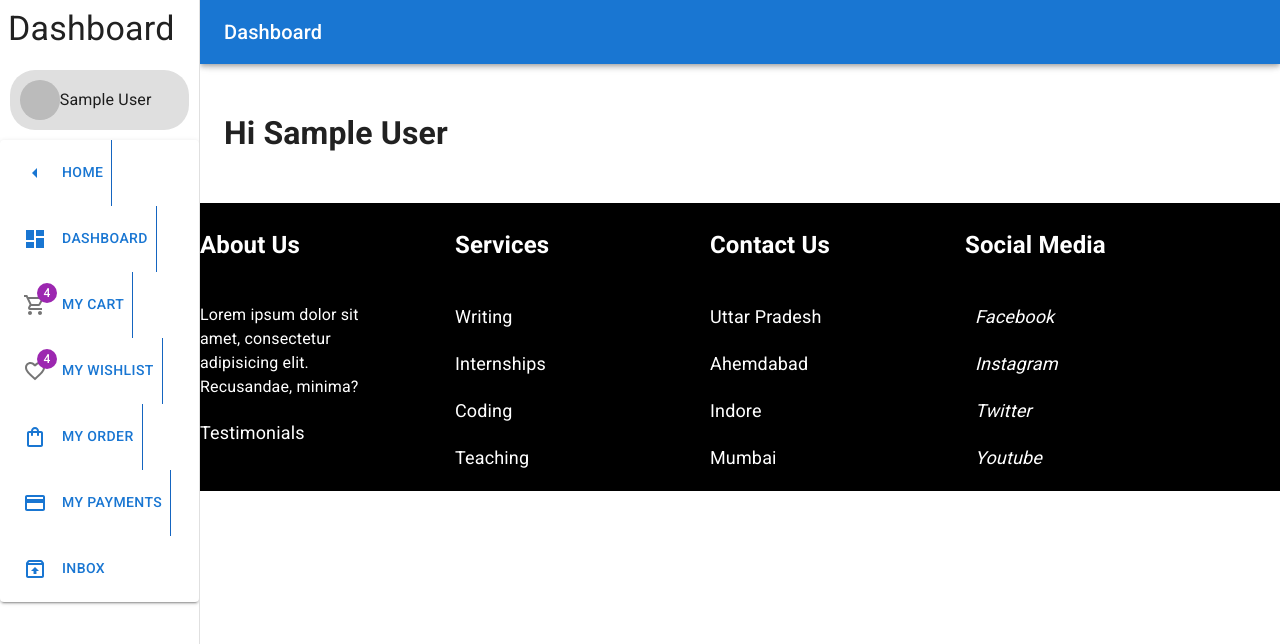
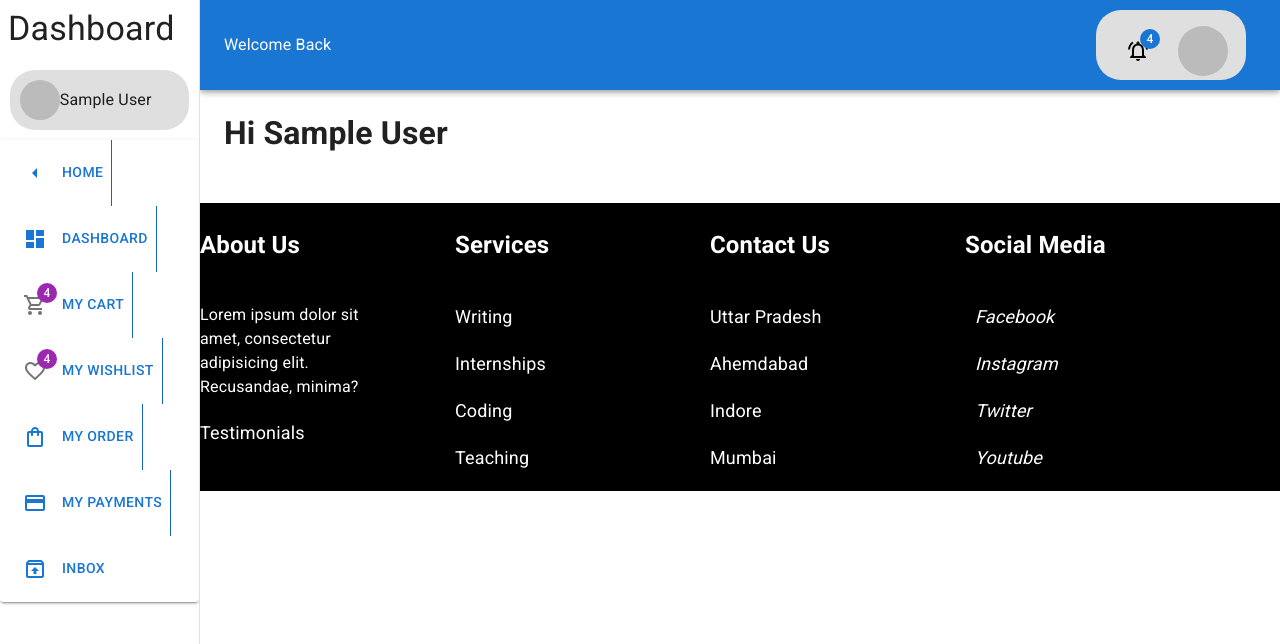
Before and after one commit to mr-samsul-alam/Deal-n-Sale, a React (Create React App) app: page /dashboard in a window 1280 px wide. Shown: the top 644 px of the page. Built offline with nearby package versions, Linux system fonts and the light colour scheme; no server answers; sample sign-in values are in the browser's storage.

Commit message:
dashboard heder icons

```diff
--- a/src/Pages/DashBoard/Dashboard/Dashboard.js
+++ b/src/Pages/DashBoard/Dashboard/Dashboard.js
@@ -16,6 +16,8 @@ import FavoriteBorderOutlinedIcon from '@mui/icons-material/FavoriteBorderOutlin
 import ShoppingBagOutlinedIcon from '@mui/icons-material/ShoppingBagOutlined';
 import PaymentOutlinedIcon from '@mui/icons-material/PaymentOutlined';
 import UnarchiveOutlinedIcon from '@mui/icons-material/UnarchiveOutlined';
+import AlignHorizontalRightOutlinedIcon from '@mui/icons-material/AlignHorizontalRightOutlined';
+import NotificationsActiveOutlinedIcon from '@mui/icons-material/NotificationsActiveOutlined';
 import {
     Outlet,
     Link,
@@ -31,9 +33,16 @@ function Dashboard(props) {
     const [mobileOpen, setMobileOpen] = React.useState(false);
 
     const { admin, user } = UseFireBase();
+    console.log(user?.photoUrl)
     const handleDrawerToggle = () => {
         setMobileOpen(!mobileOpen);
     };
+    const userIconClicked = () => {
+        console.log('photo clicked')
+    }
+    const notifitionCLick = () => {
+        console.log('notification clicked')
+    }
 
     const drawer = (
         <div>
@@ -93,8 +102,16 @@ function Dashboard(props) {
                     <Button variant="text"> <UnarchiveOutlinedIcon style={{ margin: '15px' }} />Inbox</Button>
                 </NavLink>
                 {admin && <Box>
-                    <Link to={`/dashboard/makeAdmin`}><Button color="inherit">Make Admin</Button></Link>
-                    <Link to={`/dashboard/addProducts`}><Button color="inherit">Add Products</Button></Link>
+                    <NavLink
+                        style={{ textDecoration: 'none', display: "block" }}
+                        to="/dashboard/makeAdmin">
+                        <Button variant="text"  > <ArrowLeftOutlinedIcon style={{ margin: '15px' }} /> Make Admin</Button>
+                    </NavLink>
+                    <NavLink
+                        style={{ textDecoration: 'none', display: "block" }}
+                        to="/dashboard/addProducts">
+                        <Button variant="text"  > <ArrowLeftOutlinedIcon style={{ margin: '15px' }} />Add Products</Button>
+                    </NavLink>
                 </Box>}
             </ButtonGroup>
         </div>
@@ -112,7 +129,7 @@ function Dashboard(props) {
                     ml: { sm: `${drawerWidth}px` },
                 }}
             >
-                <Toolbar>
+                <Toolbar style={{ display: 'flex', justifyContent: 'space-between' }}>
                     <IconButton
                         color="inherit"
                         aria-label="open drawer"
@@ -120,12 +137,28 @@ function Dashboard(props) {
                         onClick={handleDrawerToggle}
                         sx={{ mr: 2, display: { sm: 'none' } }}
                     >
-                        <MenuIcon />
+                        <AlignHorizontalRightOutlinedIcon />
+
                     </IconButton>
-                    <Typography variant="h6" noWrap component="div">
-                        Dashboard
+
+                    <Typography>
+                        Welcome Back
                     </Typography>
+                    <Box style={{ padding: '10px', margin: '10px', borderRadius: '25px', backgroundColor: '#DFDFDF', width: '150px', height: '70px' }}>
+                        <Box style={{ display: 'flex', justifyContent: 'space-between', alignItems: 'center', }}>
+                            <Button>
+                                <Badge badgeContent={4} color="primary"  >
+                                    <NotificationsActiveOutlinedIcon style={{ color: 'black' }} onClick={notifitionCLick} />
+                                </Badge>
+                            </Button>
+                            <Button>
+                                <img onClick={userIconClicked} src={user?.photoURL} alt="" style={{ borderRadius: '50%', width: '100%' }} />
+                            </Button>
+                        </Box>
+
+                    </Box>
                 </Toolbar>
+
             </AppBar>
             <Box
                 component="nav"
--- a/src/Pages/Shared/NavigationBar/NavigationBar.js
+++ b/src/Pages/Shared/NavigationBar/NavigationBar.js
@@ -15,6 +15,7 @@ import { Avatar, InputBase } from '@mui/material';
 import { styled, alpha } from '@mui/material/styles';
 import SearchIcon from '@mui/icons-material/Search';
 import Paper from '@mui/material/Paper';
+import AccountCircleOutlinedIcon from '@mui/icons-material/AccountCircleOutlined';
 
 const NavigationBar = () => {
   const { user, logout } = UseFireBase()
@@ -156,7 +157,7 @@ const NavigationBar = () => {
                     onClick={handleClick}
                   >
                     {
-                      user.photoURL ? (<img src={user.photoURL} style={{ borderRadius: "50%", width: "50%" }} alt="" />)
+                      user.photoURL ? (<img src={user.photoURL} style={{ borderRadius: "50%", width: "50%" }} alt="User" />)
                         :
                         (<Avatar {...stringAvatar(user?.displayName)} />)
                     }
```
